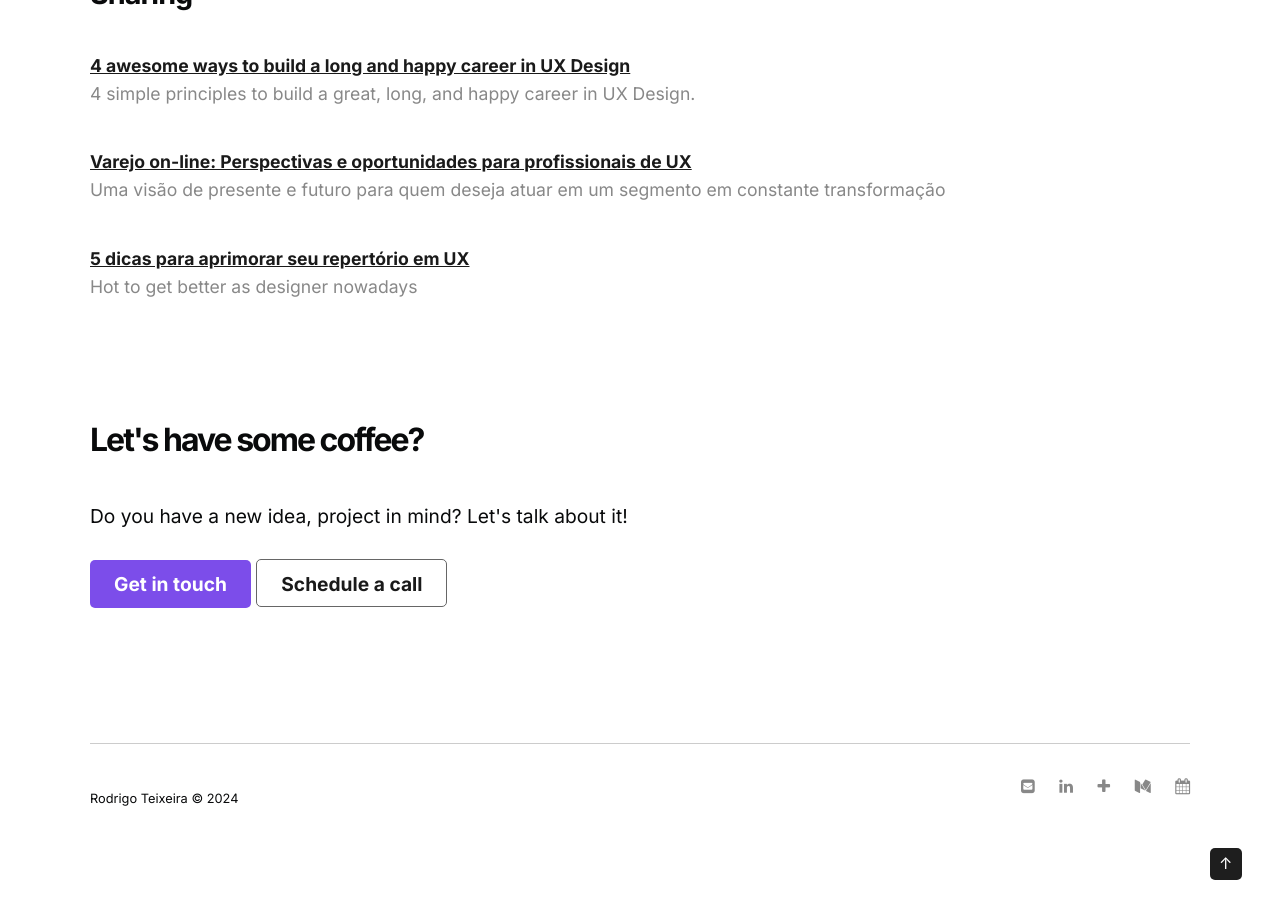
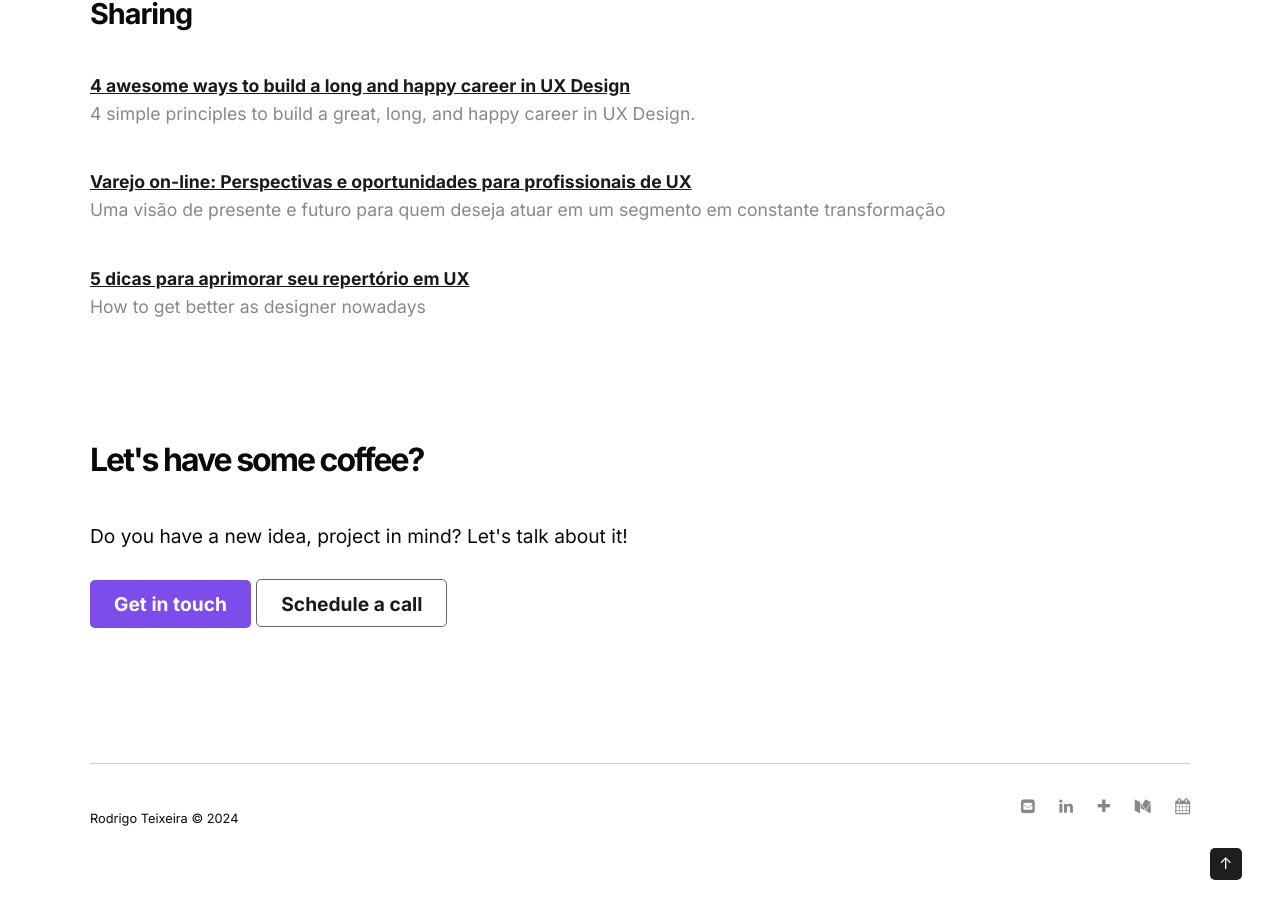
Before and after one commit to drigoteixeira/drigoteixeira.github.io, a Jekyll site: the page built from index.html, in a window 1280 px wide and 900 px high, scrolled down 3270 px. Built offline with Jekyll 4.4.1, drawn with Linux system fonts in a browser that asks for light colours.

Commit message:
update text on homepage

```diff
--- a/index.html
+++ b/index.html
@@ -4,12 +4,11 @@
 subtitle: 'Rodrigo Teixeira is a product and service designer based in São Paulo, Brazil'
 ---
 
+<div>
     <div class="container">
-
         <div class="row logo">
             <h1><span>Rodrigo Teixeira</span></h1>
         </div>
-
         <div class="row">
             <div class="ten columns">
                 <h1><span>Designer Specialist focused in Strategy & Service Design.</span></h1>
@@ -17,7 +16,10 @@
                 <p>During my career, I have been working with small and large companies such Linx, Vale S.A, Itaú, Porto Seguro and Riachuelo. Additionally, I believe in <b>collaboration</b>. I am regularly in contact with other experts and specialists in a way to get distinctive points of view to improve the outcome. This is an opportunity to learn more and <b>get better as a designer</b>. </p>
             </div>
         </div>
+    </div>
+</div>
 
+<div class="container">
     <h2>Works</h2>
 
     <div class="row">
@@ -133,7 +135,7 @@
                        <dt><a href="https://medium.com/product-design-linx/varejo-on-line-perspectivas-e-oportunidades-para-profissionais-de-ux-4e589f50aad">Varejo on-line: Perspectivas e oportunidades para profissionais de UX</a></dt>
                        <dd>Uma visão de presente e futuro para quem deseja atuar em um segmento em constante transformação</dd>
                        <dt><a href="https://medium.com/product-design-linx/5-dicas-para-aprimorar-seu-repertório-em-ux-8a5e57fa4f77">5 dicas para aprimorar seu repertório em UX</a></dt>
-                       <dd>Hot to get better as designer nowadays</dd>
+                       <dd>How to get better as designer nowadays</dd>
                    </dl>
                 </div>
            </div>
```
Lines whose indentation alone changed are shown as unchanged.
